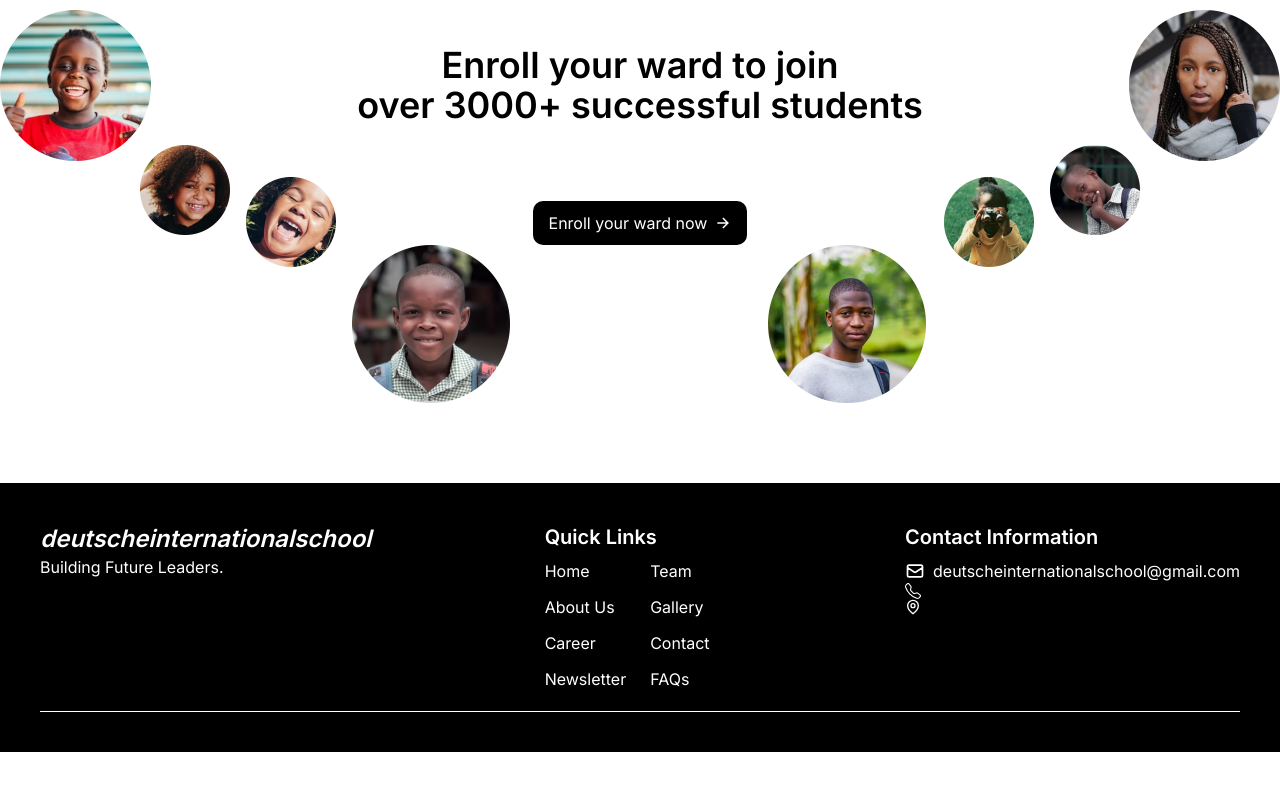
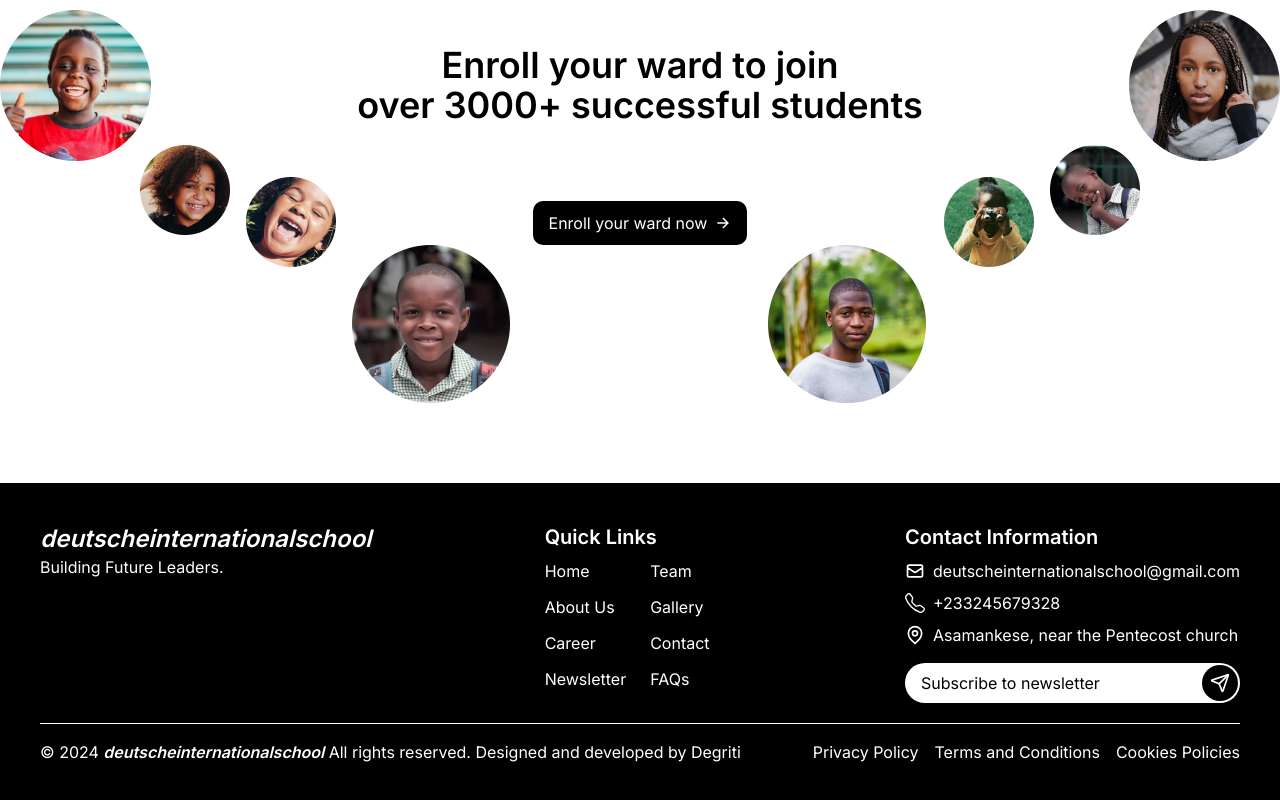
Before and after one commit to childerx/buddy-takehome, a Next.js app: page / in a window 1280 px wide. Shown: the part 2646-3446 px from the top of the page. Before the commit the page ends 3398 px from the top, so only its background shows below. Built offline with nearby package versions, Linux system fonts and the light colour scheme.

Commit message:
🚀initial commit

```diff
--- a/app/components/footer.tsx
+++ b/app/components/footer.tsx
@@ -1,3 +1,5 @@
+"use client";
+
 import {
   ABOUT,
   CAREER,
@@ -12,6 +14,8 @@
 import { HiOutlineMail } from "react-icons/hi";
 import { BsTelephone } from "react-icons/bs";
 import { GrLocation } from "react-icons/gr";
+import { LuSend } from "react-icons/lu";
+import { useState } from "react";
 
 const quickLinks = [
   { href: HOME, label: "Home" },
@@ -25,6 +29,7 @@
 ];
 
 export default function Footer() {
+  const [email, setEmail] = useState("");
   return (
     <footer className="w-full py-10 bg-black text-white px-10">
       <div className="w-full border-b-[0.5px] pb-5 border-white flex justify-between items-start">
@@ -47,18 +52,49 @@
 
         <div className="">
           <h4 className="font-semibold text-xl mb-2">Contact Information</h4>
-          <div className="flex items-center gap-2">
+          <div className="flex items-center gap-2 mb-2">
             <HiOutlineMail className="w-5 h-5 " aria-hidden="true" />
             <Link href={`mailto: deutscheinternationalschool@gmail.com`}>
               deutscheinternationalschool@gmail.com
             </Link>
           </div>
-          <div className="flex items-center ">
-            <BsTelephone />
+          <div className="flex items-center gap-2 mb-2">
+            <BsTelephone className="w-5 h-5 " aria-hidden="true" />
+            <Link href={`tel: 233245679328`}>+233245679328</Link>
           </div>
-          <div className="flex items-center ">
-            <GrLocation />
+          <div className="flex items-center gap-2 mb-4">
+            <GrLocation className="w-5 h-5 " aria-hidden="true" />
+            <span>Asamankese, near the Pentecost church</span>
           </div>
+
+          <div className="bg-white pl-4 pr-0.5 py-0.5 flex items-center w-full rounded-full">
+            <input
+              type="email"
+              value={email}
+              onChange={(e) => setEmail(e.target.value)}
+              className="flex-1 text-black outline-none border-none focus:outline-none focus:border-none placeholder:text-black"
+              placeholder="Subscribe to newsletter"
+            />
+            <div className="w-9 h-9 rounded-full bg-black flex justify-center items-center">
+              <LuSend className="w-5 h-5 tet-white" aria-hidden="true" />
+            </div>
+          </div>
+        </div>
+      </div>
+      <div className="flex justify-between items-center mt-4">
+        <p className="text-white mobile:text-sm mobile:text-center text-base mobile:mt-6">
+          {" "}
+          &copy; {new Date().getFullYear()}{" "}
+          <Link href={HOME} className="font-semibold italic">
+            deutscheinternationalschool
+          </Link>{" "}
+          All rights reserved. Designed and developed by Degriti
+        </p>
+
+        <div className="font-normal flex items-center gap-4">
+          <Link href={"#"}>Privacy Policy</Link>
+          <Link href={"#"}>Terms and Conditions</Link>
+          <Link href={"#"}>Cookies Policies</Link>
         </div>
       </div>
     </footer>
```
